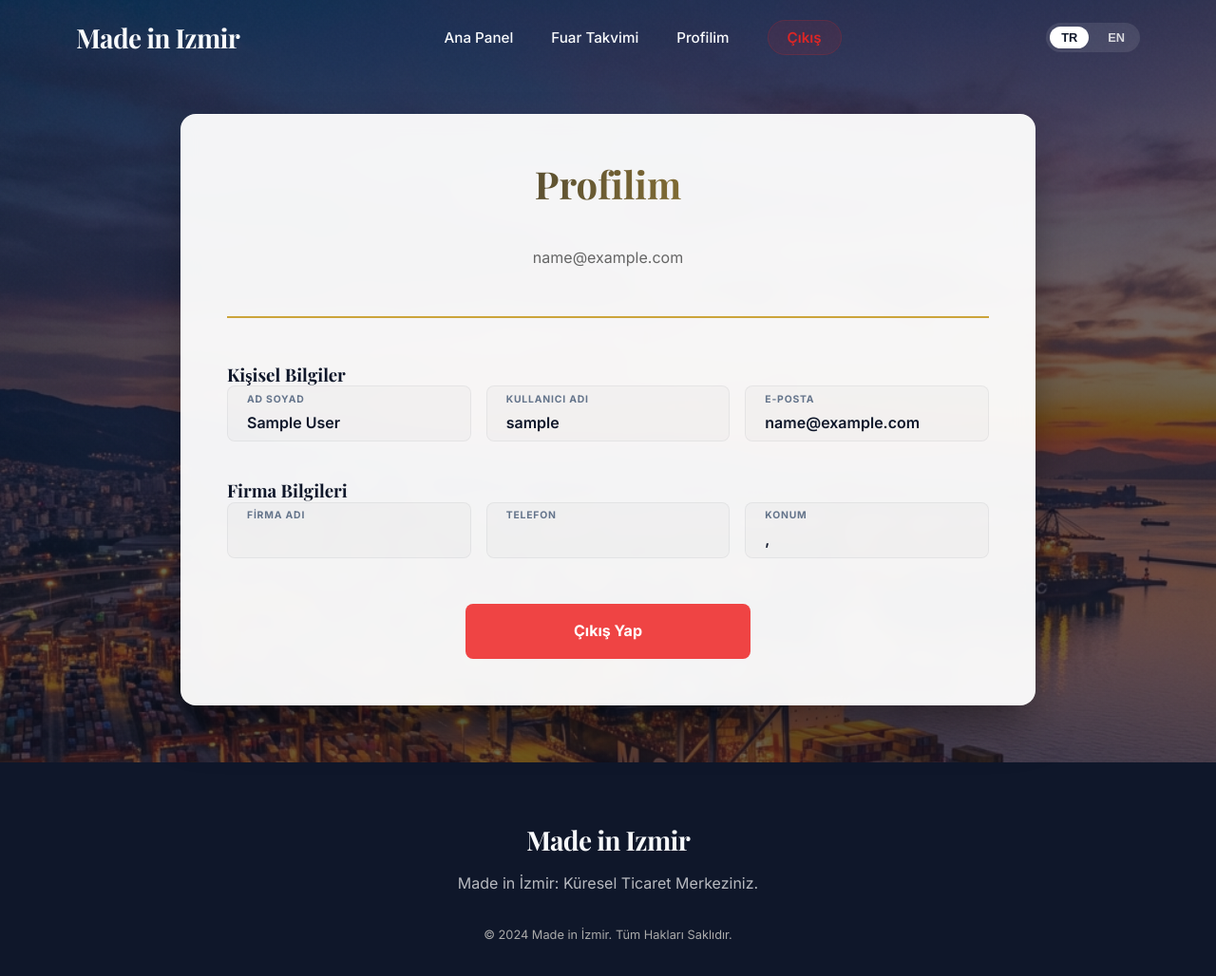
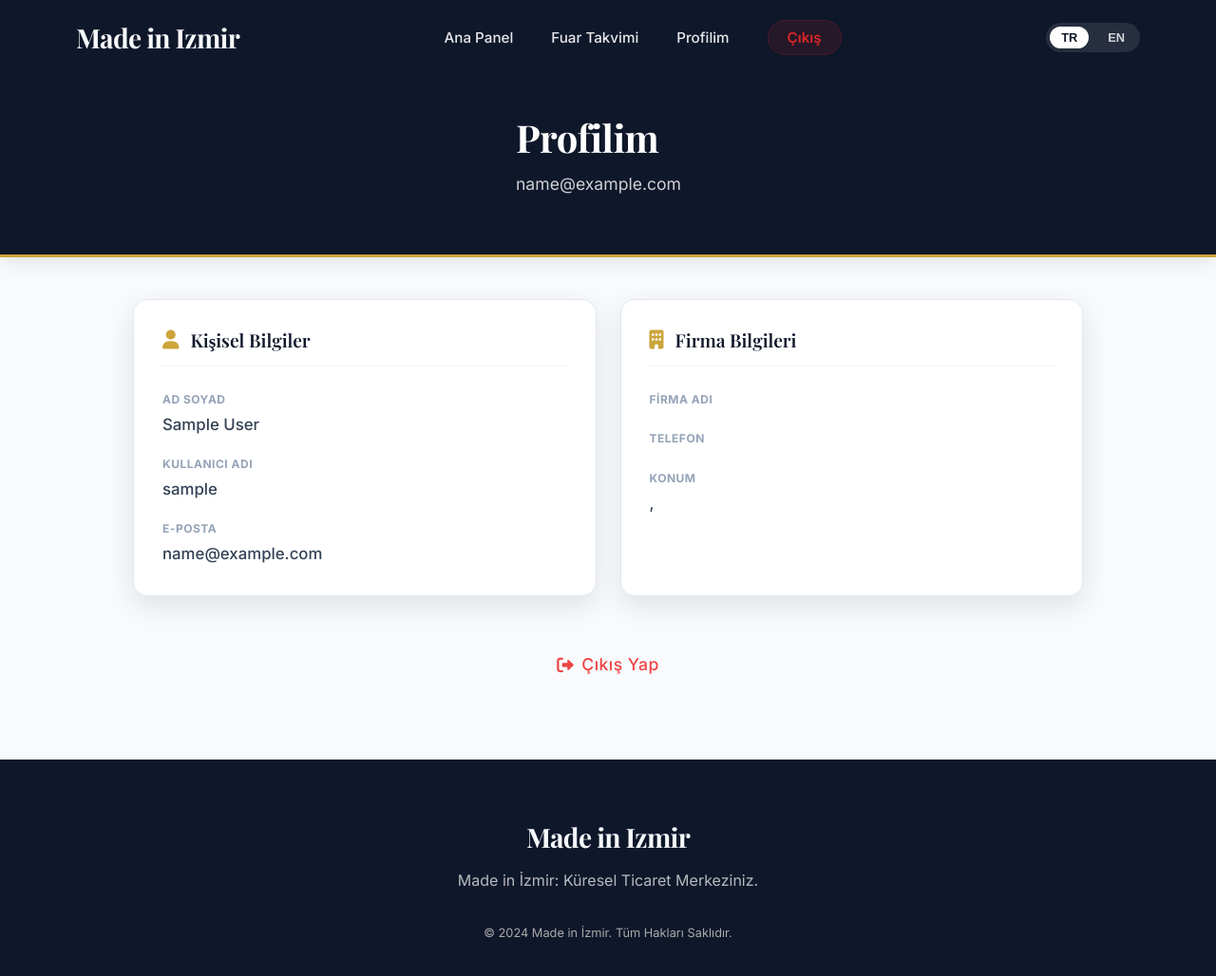
Before and after one commit to oecer/made-in-izmir, a Django app: page /profile/ in a window 1280 px wide. Shown: the whole page at 95% size. After the commit the page ends 988 px from the top, so only its background shows below. Run offline with Django 5.2, Linux system fonts and the light colour scheme; the visitor is signed in with stand-in values (Sample User, id 1).

Commit message:
feat: Add user profile page template displaying personal, company, and role-based information with styling and dynamic language support.

```diff
--- a/main/templates/auth/profile.html
+++ b/main/templates/auth/profile.html
@@ -1,216 +1,309 @@
-{% extends 'base.html' %}
+{% extends 'user_area/base_dashboard.html' %}
+{% load static %}
 
 {% block title %}Profilim - Made in Izmir{% endblock %}
 
-{% block body_class %}auth-page{% endblock %}
-{% block extra_css %}
-<style>
-    .profile-header {
-        text-align: center;
-        margin-bottom: 3rem;
-        padding-bottom: 2rem;
-        border-bottom: 2px solid var(--accent-color);
-    }
-
-    .user-type-badges {
-        display: flex;
-        justify-content: center;
-        gap: 1rem;
-        margin-top: 1rem;
-    }
-
-    .badge {
-        padding: 0.5rem 1.5rem;
-        border-radius: 20px;
-        font-weight: 600;
-        font-size: 0.9rem;
-    }
-
-    .badge-buyer {
-        background: linear-gradient(135deg, #667eea, #764ba2);
-        color: white;
-    }
-
-    .badge-producer {
-        background: linear-gradient(135deg, #f093fb, #f5576c);
-        color: white;
-    }
-
-    .profile-section {
-        margin-bottom: 2.5rem;
-    }
-
-    .info-grid {
-        display: grid;
-        grid-template-columns: repeat(auto-fit, minmax(180px, 1fr));
-        gap: 1rem;
-    }
-
-    .info-item {
-        padding: 0.35rem 1.25rem;
-        background: rgba(15, 23, 42, 0.02);
-        border-radius: var(--radius-md);
-        border: 1px solid rgba(15, 23, 42, 0.05);
-        transition: var(--transition);
-    }
-
-    .info-item:hover {
-        background: rgba(15, 23, 42, 0.04);
-        border-color: rgba(204, 164, 59, 0.2);
-    }
-
-    .info-label {
-        font-weight: 700;
-        color: var(--text-muted);
-        font-size: 0.65rem;
-        margin-bottom: 0.25rem;
-        text-transform: uppercase;
-        letter-spacing: 0.8px;
-    }
-
-    .info-value {
-        color: var(--primary-color);
-        font-size: 1rem;
-        font-weight: 600;
-    }
-
-    .btn-logout {
-        display: block;
-        width: 100%;
-        max-width: 300px;
-        margin: 3rem auto 0;
-        padding: 1rem;
-        background: #ef4444;
-        color: white;
-        border: none;
-        border-radius: var(--radius-md);
-        font-size: 1rem;
-        font-weight: 700;
-        cursor: pointer;
-        transition: var(--transition);
-        text-align: center;
-        text-decoration: none;
-    }
-
-    .btn-logout:hover {
-        background: #dc2626;
-        transform: translateY(-2px);
-        box-shadow: 0 10px 15px -3px rgba(239, 68, 68, 0.3);
-    }
-</style>
+{% block dashboard_title %}
+    <span data-i18n="profile.title">Profilim</span>
 {% endblock %}
 
-{% block content %}
-<div class="profile-container">
-    <div class="auth-card" style="max-width: 900px;">
-        <div class="profile-header">
-            <h2 data-i18n="profile.title">Profilim</h2>
-            <p style="color: #666;">{{ user.email }}</p>
-            <div class="user-type-badges">
+{% block dashboard_desc %}
+    {{ user.email }}
+{% endblock %}
+
+{% block dashboard_content %}
+<div class="profile-layout animate-fade-up">
+    <!-- Badges Section -->
+    <div class="user-badges-container mb-4">
         {% if user.profile.is_buyer %}
-                <span class="badge badge-buyer" data-i18n="profile.buyer">Alıcı</span>
+        <span class="user-type-badge badge-buyer">
+            <i class="fas fa-shopping-bag"></i>
+            <span data-i18n="profile.buyer">Alıcı</span>
+        </span>
         {% endif %}
         {% if user.profile.is_producer %}
-                <span class="badge badge-producer" data-i18n="profile.producer">Üretici</span>
+        <span class="user-type-badge badge-producer">
+            <i class="fas fa-industry"></i>
+            <span data-i18n="profile.producer">Üretici</span>
+        </span>
         {% endif %}
     </div>
+
+    <div class="profile-grid">
+        <!-- Personal Information Card -->
+        <div class="dashboard-card profile-card">
+            <div class="card-header-icon">
+                <i class="fas fa-user"></i>
+                <h3 data-i18n="profile.personal_info">Kişisel Bilgiler</h3>
             </div>
-
-        <!-- Personal Information -->
-        <div class="profile-section">
-            <h3 data-i18n="profile.personal_info">Kişisel Bilgiler</h3>
-            <div class="info-grid">
-                <div class="info-item">
-                    <div class="info-label" data-i18n="profile.full_name">Ad Soyad</div>
-                    <div class="info-value">{{ user.get_full_name }}</div>
+            <div class="info-list">
+                <div class="info-row">
+                    <span class="info-label" data-i18n="profile.full_name">Ad Soyad</span>
+                    <span class="info-value">{{ user.get_full_name }}</span>
                 </div>
-                <div class="info-item">
-                    <div class="info-label" data-i18n="profile.username">Kullanıcı Adı</div>
-                    <div class="info-value">{{ user.username }}</div>
+                <div class="info-row">
+                    <span class="info-label" data-i18n="profile.username">Kullanıcı Adı</span>
+                    <span class="info-value">{{ user.username }}</span>
                 </div>
-                <div class="info-item">
-                    <div class="info-label" data-i18n="profile.email">E-posta</div>
-                    <div class="info-value">{{ user.email }}</div>
+                <div class="info-row">
+                    <span class="info-label" data-i18n="profile.email">E-posta</span>
+                    <span class="info-value">{{ user.email }}</span>
                 </div>
             </div>
         </div>
 
-        <!-- Company Information -->
-        <div class="profile-section">
+        <!-- Company Information Card -->
+        <div class="dashboard-card profile-card">
+            <div class="card-header-icon">
+                <i class="fas fa-building"></i>
                 <h3 data-i18n="profile.company_info">Firma Bilgileri</h3>
-            <div class="info-grid">
-                <div class="info-item">
-                    <div class="info-label" data-i18n="profile.company_name">Firma Adı</div>
-                    <div class="info-value">{{ user.profile.company_name }}</div>
             </div>
-                <div class="info-item">
-                    <div class="info-label" data-i18n="profile.phone">Telefon</div>
-                    <div class="info-value">{{ user.profile.phone_number }}</div>
+            <div class="info-list">
+                <div class="info-row">
+                    <span class="info-label" data-i18n="profile.company_name">Firma Adı</span>
+                    <span class="info-value">{{ user.profile.company_name }}</span>
                 </div>
-                <div class="info-item">
-                    <div class="info-label" data-i18n="profile.location">Konum</div>
-                    <div class="info-value">{{ user.profile.city }}, {{ user.profile.country }}</div>
+                <div class="info-row">
+                    <span class="info-label" data-i18n="profile.phone">Telefon</span>
+                    <span class="info-value">{{ user.profile.phone_number }}</span>
+                </div>
+                <div class="info-row">
+                    <span class="info-label" data-i18n="profile.location">Konum</span>
+                    <span class="info-value">{{ user.profile.city }}, {{ user.profile.country }}</span>
                 </div>
             </div>
         </div>
 
-        <!-- Buyer Information -->
+        <!-- Buyer Information Card -->
         {% if user.profile.is_buyer %}
-        <div class="profile-section">
+        <div class="dashboard-card profile-card">
+            <div class="card-header-icon">
+                <i class="fas fa-search-dollar"></i>
                 <h3 data-i18n="profile.buyer_info">Alıcı Bilgileri</h3>
-            <div class="info-grid">
-                <div class="info-item">
-                    <div class="info-label" data-i18n="profile.interested_sectors">İlgilenilen Sektörler</div>
+            </div>
+            <div class="info-list">
+                <div class="info-row">
+                    <span class="info-label" data-i18n="profile.interested_sectors">İlgilenilen Sektörler</span>
                     <div class="info-value">
-                        <ul style="list-style: none; padding: 0;">
+                        <div class="tags-container">
                             {% for sector in user.profile.buyer_interested_sectors.all %}
-                            <li class="sector-text" data-tr="{{ sector.name_tr }}" data-en="{{ sector.name_en }}">
+                            <span class="sector-tag" data-tr="{{ sector.name_tr }}" data-en="{{ sector.name_en }}">
                                 {{ sector.name_tr }}
-                            </li>
+                            </span>
                             {% endfor %}
-                        </ul>
                         </div>
                     </div>
-                <div class="info-item">
-                    <div class="info-label" data-i18n="profile.quarterly_volume">Çeyreklik Alım Hacmi</div>
-                    <div class="info-value">${{ user.profile.buyer_quarterly_volume|floatformat:0 }}</div>
+                </div>
+                <div class="info-row">
+                    <span class="info-label" data-i18n="profile.quarterly_volume">Çeyreklik Alım Hacmi</span>
+                    <span class="info-value highlight-value">${{ user.profile.buyer_quarterly_volume|floatformat:0 }}</span>
                 </div>
             </div>
         </div>
         {% endif %}
 
-        <!-- Producer Information -->
+        <!-- Producer Information Card -->
         {% if user.profile.is_producer %}
-        <div class="profile-section">
+        <div class="dashboard-card profile-card">
+            <div class="card-header-icon">
+                <i class="fas fa-boxes"></i>
                 <h3 data-i18n="profile.producer_info">Üretici Bilgileri</h3>
-            <div class="info-grid">
-                <div class="info-item">
-                    <div class="info-label" data-i18n="profile.sector">Sektörler</div>
+            </div>
+            <div class="info-list">
+                <div class="info-row">
+                    <span class="info-label" data-i18n="profile.sector">Sektörler</span>
                     <div class="info-value">
-                        <ul style="list-style: none; padding: 0;">
+                        <div class="tags-container">
                             {% for sector in user.profile.producer_sectors.all %}
-                            <li class="sector-text" data-tr="{{ sector.name_tr }}" data-en="{{ sector.name_en }}">
+                            <span class="sector-tag" data-tr="{{ sector.name_tr }}" data-en="{{ sector.name_en }}">
                                 {{ sector.name_tr }}
-                            </li>
+                            </span>
                             {% endfor %}
-                        </ul>
                         </div>
                     </div>
-                <div class="info-item">
-                    <div class="info-label" data-i18n="profile.quarterly_sales">Çeyreklik Satış Hacmi</div>
-                    <div class="info-value">${{ user.profile.producer_quarterly_sales|floatformat:0 }}</div>
                 </div>
-                <div class="info-item">
-                    <div class="info-label" data-i18n="profile.product_count">Ürün Sayısı</div>
-                    <div class="info-value">~{{ user.profile.producer_product_count }}</div>
+                <div class="info-row">
+                    <span class="info-label" data-i18n="profile.quarterly_sales">Çeyreklik Satış Hacmi</span>
+                    <span class="info-value highlight-value">${{ user.profile.producer_quarterly_sales|floatformat:0 }}</span>
+                </div>
+                <div class="info-row">
+                    <span class="info-label" data-i18n="profile.product_count">Ürün Sayısı</span>
+                    <span class="info-value">~{{ user.profile.producer_product_count }}</span>
                 </div>
             </div>
         </div>
         {% endif %}
+    </div>
 
-        <a href="{% url 'main:logout' %}" class="btn-logout" data-i18n="profile.logout">Çıkış Yap</a>
+    <!-- Actions -->
+    <div class="profile-actions mt-5">
+        <a href="{% url 'main:logout' %}" class="btn btn-danger-outline btn-lg">
+            <i class="fas fa-sign-out-alt"></i>
+            <span data-i18n="profile.logout">Çıkış Yap</span>
+        </a>
     </div>
 </div>
+
+<style>
+    .profile-layout {
+        max-width: 1000px;
+        margin: 0 auto;
+    }
+
+    .user-badges-container {
+        display: flex;
+        gap: 15px;
+        justify-content: center;
+        margin-top: -20px;
+    }
+
+    .user-type-badge {
+        padding: 8px 16px;
+        border-radius: 30px;
+        font-weight: 600;
+        font-size: 0.9rem;
+        display: flex;
+        align-items: center;
+        gap: 8px;
+        box-shadow: 0 4px 6px rgba(0, 0, 0, 0.05);
+    }
+
+    .badge-buyer {
+        background: #e0f2fe;
+        color: #0369a1;
+        border: 1px solid #bae6fd;
+    }
+
+    .badge-producer {
+        background: #fef2f2;
+        color: #b91c1c;
+        border: 1px solid #fecaca;
+    }
+
+    .profile-grid {
+        display: grid;
+        grid-template-columns: repeat(auto-fit, minmax(400px, 1fr));
+        gap: 25px;
+    }
+
+    @media (max-width: 768px) {
+        .profile-grid {
+            grid-template-columns: 1fr;
+        }
+    }
+
+    .card-header-icon {
+        display: flex;
+        align-items: center;
+        gap: 12px;
+        margin-bottom: 25px;
+        border-bottom: 1px solid #f1f5f9;
+        padding-bottom: 15px;
+    }
+
+    .card-header-icon i {
+        font-size: 1.25rem;
+        color: #cca43b;
+    }
+
+    .card-header-icon h3 {
+        margin: 0;
+        font-size: 1.2rem;
+        color: #0f172a;
+        font-weight: 600;
+    }
+
+    .info-list {
+        display: flex;
+        flex-direction: column;
+        gap: 18px;
+    }
+
+    .info-row {
+        display: flex;
+        flex-direction: column;
+        gap: 4px;
+    }
+
+    .info-label {
+        font-size: 0.75rem;
+        text-transform: uppercase;
+        letter-spacing: 0.5px;
+        color: #94a3b8;
+        font-weight: 700;
+    }
+
+    .info-value {
+        font-size: 1.05rem;
+        color: #334155;
+        font-weight: 500;
+    }
+
+    .highlight-value {
+        color: #0f172a;
+        font-weight: 700;
+        font-size: 1.2rem;
+    }
+
+    .tags-container {
+        display: flex;
+        flex-wrap: wrap;
+        gap: 8px;
+        margin-top: 5px;
+    }
+
+    .sector-tag {
+        background: #f1f5f9;
+        color: #475569;
+        padding: 4px 12px;
+        border-radius: 6px;
+        font-size: 0.85rem;
+        font-weight: 500;
+        border: 1px solid #e2e8f0;
+    }
+
+    .profile-actions {
+        display: flex;
+        justify-content: center;
+    }
+
+    .btn-danger-outline {
+        background: transparent;
+        color: #ef4444;
+        border: 2px solid #ef4444;
+        padding: 12px 40px;
+        font-weight: 600;
+        border-radius: 12px;
+        transition: all 0.3s ease;
+    }
+
+    .btn-danger-outline:hover {
+        background: #ef4444;
+        color: white;
+        transform: translateY(-2px);
+        box-shadow: 0 10px 20px rgba(239, 68, 68, 0.2);
+    }
+
+    .btn-lg {
+        font-size: 1.1rem;
+    }
+
+    /* Animation */
+    .animate-fade-up {
+        animation: fadeUp 0.6s ease-out forwards;
+    }
+
+    @keyframes fadeUp {
+        from {
+            opacity: 0;
+            transform: translateY(20px);
+        }
+        to {
+            opacity: 1;
+            transform: translateY(0);
+        }
+    }
+</style>
 {% endblock %}
 
 {% block extra_js %}
@@ -218,7 +311,7 @@
     document.addEventListener('DOMContentLoaded', function () {
         function updateProfileSectors() {
             const currentLang = localStorage.getItem('madeInIzmirLang') || 'tr';
-            document.querySelectorAll('.sector-text').forEach(el => {
+            document.querySelectorAll('.sector-tag').forEach(el => {
                 const nameTr = el.getAttribute('data-tr');
                 const nameEn = el.getAttribute('data-en');
                 if (currentLang === 'tr') {
@@ -227,17 +320,26 @@
                     el.textContent = nameEn;
                 }
             });
+
+            // Update page title if needed
+            const titleEl = document.querySelector('h1 span[data-i18n="profile.title"]');
+            if (titleEl && typeof updateTranslations === 'function') {
+                updateTranslations();
+            }
         }
 
         // Initial update
         updateProfileSectors();
 
-        // Listen for language changes
+        // Listen for language changes from navbar/system
         document.querySelectorAll('.lang-btn').forEach(btn => {
             btn.addEventListener('click', () => {
-                setTimeout(updateProfileSectors, 10);
+                setTimeout(updateProfileSectors, 50);
             });
         });
+
+        // Custom event for language change if your system uses one
+        window.addEventListener('languageChanged', updateProfileSectors);
     });
 </script>
 {% endblock %}
```
Lines whose indentation alone changed are shown as unchanged.
